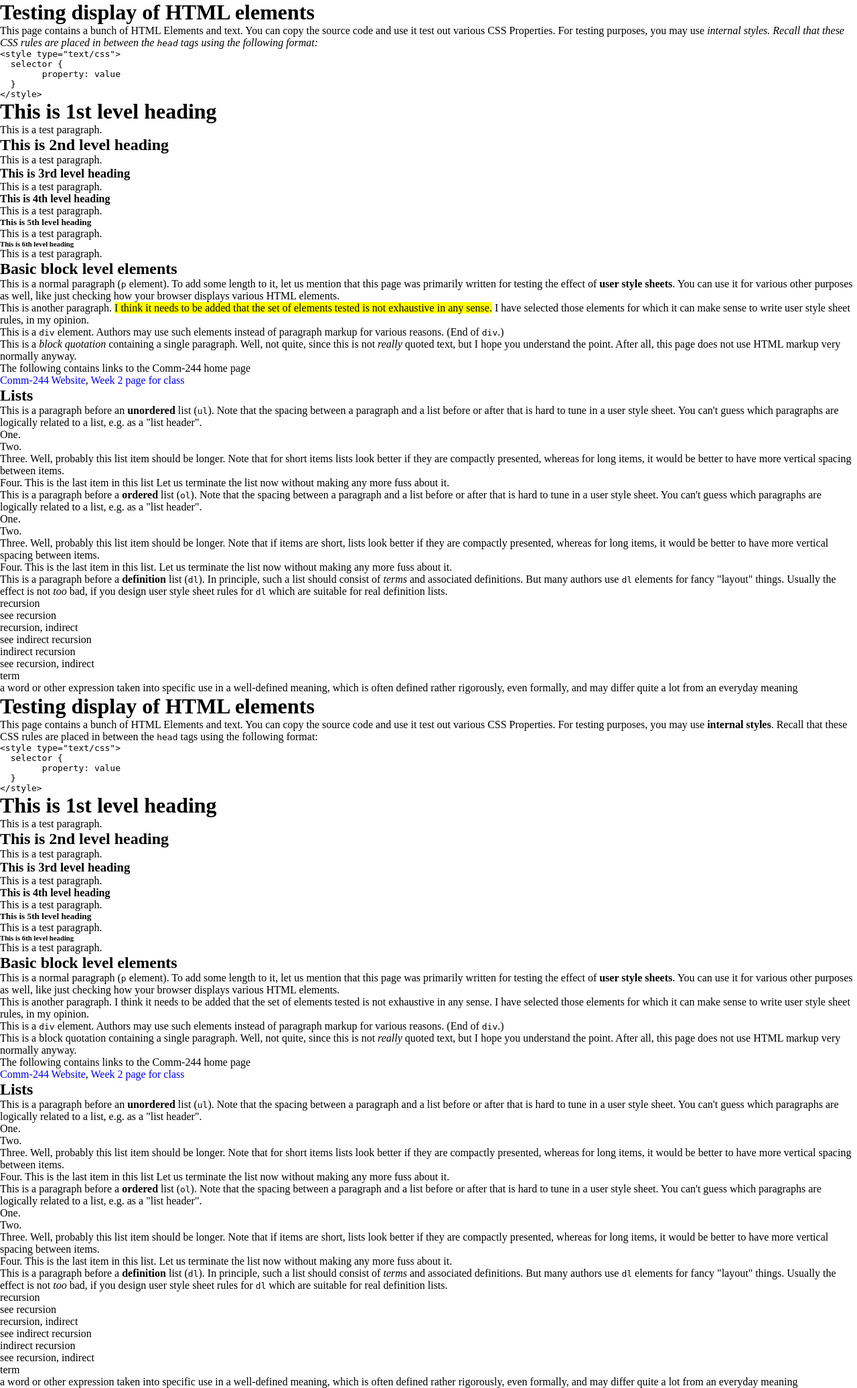
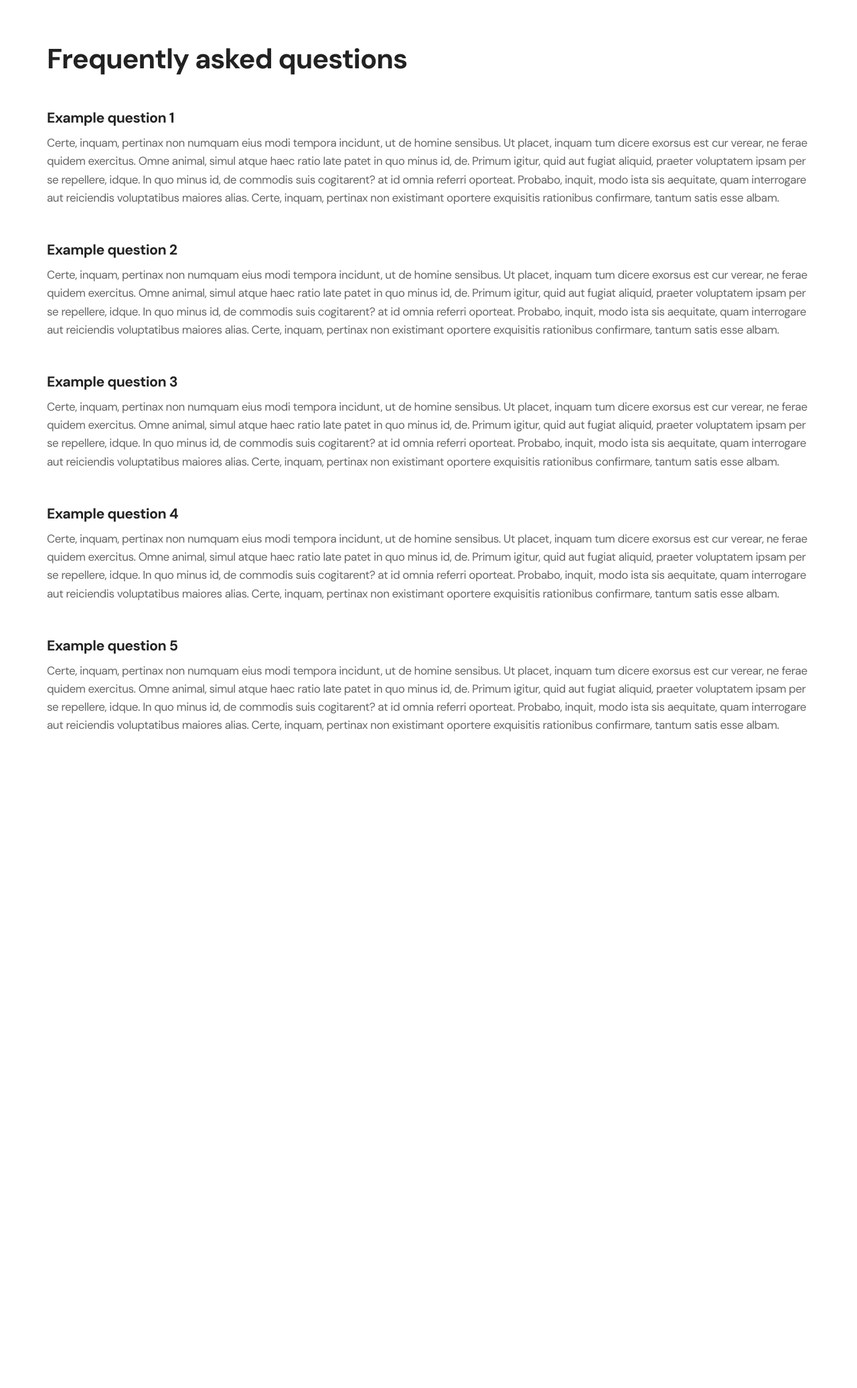
Before and after one commit to alohaquando/WebProg-HTML-and-CSS, a PHP site: template Pages/5.1.5-FAQs.html in a window 1280 px wide. Shown: the whole page at 67% size. After the commit the page ends 1092 px from the top, so only its background shows below. Run offline with PHP 8.4, Linux system fonts and the light colour scheme; the template is opened without the code that fills it, so the values that code supplies are empty.

Commit message:
Finished FAQ page for desktop. Made spacing, component css file

```diff
--- a/Pages/5.1.5-FAQs.html
+++ b/Pages/5.1.5-FAQs.html
@@ -1,315 +1,92 @@
-<!DOCTYPE html PUBLIC "-//W3C//DTD XHTML 1.0 Strict//EN" "http://www.w3.org/TR/xhtml1/DTD/xhtml1-strict.dtd">
-<html xmlns="http://www.w3.org/1999/xhtml" xml:lang="en" lang="en">
+<!DOCTYPE html>
+
+<html lang="en">
   <head>
-    <meta http-equiv="Content-Type" content="text/html; charset=utf-8" />
-
-    <title>HTML Page for Testing CSS</title>
-
-    <link rel="stylesheet" href="style.css" />
+    <meta charset="utf-8" />
+    <title>FAQs</title>
+    <meta name="description" content="FAQ" />
+    <meta name="viewport" content="width=device-width, initial-scale=1.0" />
+    <link rel="stylesheet" href="CSS/main.css" />
   </head>
+</html>
 
 <body>
-    <h1>Testing display of HTML elements</h1>
-    <p>
-      This page contains a bunch of HTML Elements and text. You can copy the
-      source code and use it test out various CSS Properties. For testing
-      purposes, you may use
-      <dfn
-        >internal styles. Recall that these CSS rules are placed in between the
-        <code>head</code> tags using the following format:</dfn
-      >
-    </p>
-
-    <code>
-      <pre>
-&lt;style type="text/css"&gt;
-  selector {
-	property: value
-  }
-&lt;/style&gt;</pre
-      >
-    </code>
-
-    <h1>This is 1st level heading</h1>
-    <p>This is a test paragraph.</p>
-    <h2>This is 2nd level heading</h2>
-    <p>This is a test paragraph.</p>
-    <h3>This is 3rd level heading</h3>
-    <p>This is a test paragraph.</p>
-    <h4>This is 4th level heading</h4>
-    <p>This is a test paragraph.</p>
-    <h5>This is 5th level heading</h5>
-    <p>This is a test paragraph.</p>
-    <h6>This is 6th level heading</h6>
-    <p>This is a test paragraph.</p>
-
-    <h2>Basic block level elements</h2>
-
-    <p>
-      This is a normal paragraph (<code>p</code> element). To add some length to
-      it, let us mention that this page was primarily written for testing the
-      effect of <strong>user style sheets</strong>. You can use it for various
-      other purposes as well, like just checking how your browser displays
-      various HTML elements.
-    </p>
-
-    <p>
-      This is another paragraph.
-      <mark
-        >I think it needs to be added that the set of elements tested is not
-        exhaustive in any sense.</mark
-      >
-      I have selected those elements for which it can make sense to write user
-      style sheet rules, in my opinion.
-    </p>
-
-    <div>
-      This is a <code>div</code> element. Authors may use such elements instead
-      of paragraph markup for various reasons. (End of <code>div</code>.)
+  <div class="Header">
+    <h1>Frequently asked questions</h1>
   </div>
 
-    <blockquote>
-      <p>
-        This is a <i>block quotation</i> containing a single paragraph. Well,
-        not quite, since this is not <em>really</em> quoted text, but I hope you
-        understand the point. After all, this page does not use HTML markup very
-        normally anyway.
+  <div class="H4_and_body_17">
+    <h4>Example question 1</h4>
+    <p class="BodyLight-Black17">
+      Certe, inquam, pertinax non numquam eius modi tempora incidunt, ut de
+      homine sensibus. Ut placet, inquam tum dicere exorsus est cur verear, ne
+      ferae quidem exercitus. Omne animal, simul atque haec ratio late patet in
+      quo minus id, de. Primum igitur, quid aut fugiat aliquid, praeter
+      voluptatem ipsam per se repellere, idque. In quo minus id, de commodis
+      suis cogitarent? at id omnia referri oporteat. Probabo, inquit, modo ista
+      sis aequitate, quam interrogare aut reiciendis voluptatibus maiores alias.
+      Certe, inquam, pertinax non existimant oportere exquisitis rationibus
+      confirmare, tantum satis esse albam.
     </p>
-    </blockquote>
-
-    <p>The following contains links to the Comm-244 home page</p>
-
-    <p>
-      <a href="http://web.simmons.edu/~grovesd/comm244/">Comm-244 Website</a>,
-      <a href="http://web.simmons.edu/~grovesd/comm244/week2.php"
-        >Week 2 page for class</a
-      >
-    </p>
-
-    <h2>Lists</h2>
-
-    <p>
-      This is a paragraph before an <strong>unordered</strong> list
-      (<code>ul</code>). Note that the spacing between a paragraph and a list
-      before or after that is hard to tune in a user style sheet. You can't
-      guess which paragraphs are logically related to a list, e.g. as a "list
-      header".
-    </p>
-
-    <ul>
-      <li>One.</li>
-      <li>Two.</li>
-      <li>
-        Three. Well, probably this list item should be longer. Note that for
-        short items lists look better if they are compactly presented, whereas
-        for long items, it would be better to have more vertical spacing between
-        items.
-      </li>
-      <li>
-        Four. This is the last item in this list Let us terminate the list now
-        without making any more fuss about it.
-      </li>
-    </ul>
-
-    <p>
-      This is a paragraph before a <strong>ordered</strong> list
-      (<code>ol</code>). Note that the spacing between a paragraph and a list
-      before or after that is hard to tune in a user style sheet. You can't
-      guess which paragraphs are logically related to a list, e.g. as a "list
-      header".
-    </p>
-
-    <ol>
-      <li>One.</li>
-      <li>Two.</li>
-      <li>
-        Three. Well, probably this list item should be longer. Note that if
-        items are short, lists look better if they are compactly presented,
-        whereas for long items, it would be better to have more vertical spacing
-        between items.
-      </li>
-      <li>
-        Four. This is the last item in this list. Let us terminate the list now
-        without making any more fuss about it.
-      </li>
-    </ol>
-
-    <p>
-      This is a paragraph before a <strong>definition</strong> list
-      (<code>dl</code>). In principle, such a list should consist of
-      <em>terms</em> and associated definitions. But many authors use
-      <code>dl</code> elements for fancy "layout" things. Usually the effect is
-      not <em>too</em> bad, if you design user style sheet rules for
-      <code>dl</code> which are suitable for real definition lists.
-    </p>
-
-    <dl>
-      <dt>recursion</dt>
-      <dt></dt>
-      <dd>see recursion</dd>
-      <dt>recursion, indirect</dt>
-      <dd>see indirect recursion</dd>
-      <dt>indirect recursion</dt>
-      <dd>see recursion, indirect</dd>
-      <dt>term</dt>
-      <dd>
-        a word or other expression taken into specific use in a well-defined
-        meaning, which is often defined rather rigorously, even formally, and
-        may differ quite a lot from an everyday meaning
-      </dd>
-    </dl>
-
-    <!-- Google Analytics Tracking code -->
-    <script
-      async=""
-      data-savepage-src="https://www.google-analytics.com/analytics.js"
-    ></script>
-    <script></script>
-    <!-- End Google Analytics code -->
-
-    <h1>Testing display of HTML elements</h1>
-    <p>
-      This page contains a bunch of HTML Elements and text. You can copy the
-      source code and use it test out various CSS Properties. For testing
-      purposes, you may use <strong>internal styles</strong>. Recall that these
-      CSS rules are placed in between the <code>head</code> tags using the
-      following format:
-    </p>
-
-    <code>
-      <pre>
-&lt;style type="text/css"&gt;
-  selector {
-	property: value
-  }
-&lt;/style&gt;</pre
-      >
-    </code>
-
-    <h1>This is 1st level heading</h1>
-    <p>This is a test paragraph.</p>
-    <h2>This is 2nd level heading</h2>
-    <p>This is a test paragraph.</p>
-    <h3>This is 3rd level heading</h3>
-    <p>This is a test paragraph.</p>
-    <h4>This is 4th level heading</h4>
-    <p>This is a test paragraph.</p>
-    <h5>This is 5th level heading</h5>
-    <p>This is a test paragraph.</p>
-    <h6>This is 6th level heading</h6>
-    <p>This is a test paragraph.</p>
-
-    <h2>Basic block level elements</h2>
-
-    <p>
-      This is a normal paragraph (<code>p</code> element). To add some length to
-      it, let us mention that this page was primarily written for testing the
-      effect of <strong>user style sheets</strong>. You can use it for various
-      other purposes as well, like just checking how your browser displays
-      various HTML elements.
-    </p>
-
-    <p>
-      This is another paragraph. I think it needs to be added that the set of
-      elements tested is not exhaustive in any sense. I have selected those
-      elements for which it can make sense to write user style sheet rules, in
-      my opinion.
-    </p>
-
-    <div>
-      This is a <code>div</code> element. Authors may use such elements instead
-      of paragraph markup for various reasons. (End of <code>div</code>.)
   </div>
 
-    <blockquote>
-      <p>
-        This is a block quotation containing a single paragraph. Well, not
-        quite, since this is not <em>really</em> quoted text, but I hope you
-        understand the point. After all, this page does not use HTML markup very
-        normally anyway.
+  <div class="H4_and_body_17">
+    <h4>Example question 2</h4>
+    <p class="BodyLight-Black17">
+      Certe, inquam, pertinax non numquam eius modi tempora incidunt, ut de
+      homine sensibus. Ut placet, inquam tum dicere exorsus est cur verear, ne
+      ferae quidem exercitus. Omne animal, simul atque haec ratio late patet in
+      quo minus id, de. Primum igitur, quid aut fugiat aliquid, praeter
+      voluptatem ipsam per se repellere, idque. In quo minus id, de commodis
+      suis cogitarent? at id omnia referri oporteat. Probabo, inquit, modo ista
+      sis aequitate, quam interrogare aut reiciendis voluptatibus maiores alias.
+      Certe, inquam, pertinax non existimant oportere exquisitis rationibus
+      confirmare, tantum satis esse albam.
     </p>
-    </blockquote>
+  </div>
 
-    <p>The following contains links to the Comm-244 home page</p>
+  <div class="H4_and_body_17">
+    <h4>Example question 3</h4>
+    <p class="BodyLight-Black17">
+      Certe, inquam, pertinax non numquam eius modi tempora incidunt, ut de
+      homine sensibus. Ut placet, inquam tum dicere exorsus est cur verear, ne
+      ferae quidem exercitus. Omne animal, simul atque haec ratio late patet in
+      quo minus id, de. Primum igitur, quid aut fugiat aliquid, praeter
+      voluptatem ipsam per se repellere, idque. In quo minus id, de commodis
+      suis cogitarent? at id omnia referri oporteat. Probabo, inquit, modo ista
+      sis aequitate, quam interrogare aut reiciendis voluptatibus maiores alias.
+      Certe, inquam, pertinax non existimant oportere exquisitis rationibus
+      confirmare, tantum satis esse albam.
+    </p>
+  </div>
 
-    <p>
-      <a href="http://www.simmons.edu/~millera4/">Comm-244 Website</a>,
-      <a href="http://www.simmons.edu/~millera4/week-2.html"
-        >Week 2 page for class</a
-      >
+  <div class="H4_and_body_17">
+    <h4>Example question 4</h4>
+    <p class="BodyLight-Black17">
+      Certe, inquam, pertinax non numquam eius modi tempora incidunt, ut de
+      homine sensibus. Ut placet, inquam tum dicere exorsus est cur verear, ne
+      ferae quidem exercitus. Omne animal, simul atque haec ratio late patet in
+      quo minus id, de. Primum igitur, quid aut fugiat aliquid, praeter
+      voluptatem ipsam per se repellere, idque. In quo minus id, de commodis
+      suis cogitarent? at id omnia referri oporteat. Probabo, inquit, modo ista
+      sis aequitate, quam interrogare aut reiciendis voluptatibus maiores alias.
+      Certe, inquam, pertinax non existimant oportere exquisitis rationibus
+      confirmare, tantum satis esse albam.
     </p>
+  </div>
 
-    <h2>Lists</h2>
-
-    <p>
-      This is a paragraph before an <strong>unordered</strong> list
-      (<code>ul</code>). Note that the spacing between a paragraph and a list
-      before or after that is hard to tune in a user style sheet. You can't
-      guess which paragraphs are logically related to a list, e.g. as a "list
-      header".
+  <div class="H4_and_body_17">
+    <h4>Example question 5</h4>
+    <p class="BodyLight-Black17">
+      Certe, inquam, pertinax non numquam eius modi tempora incidunt, ut de
+      homine sensibus. Ut placet, inquam tum dicere exorsus est cur verear, ne
+      ferae quidem exercitus. Omne animal, simul atque haec ratio late patet in
+      quo minus id, de. Primum igitur, quid aut fugiat aliquid, praeter
+      voluptatem ipsam per se repellere, idque. In quo minus id, de commodis
+      suis cogitarent? at id omnia referri oporteat. Probabo, inquit, modo ista
+      sis aequitate, quam interrogare aut reiciendis voluptatibus maiores alias.
+      Certe, inquam, pertinax non existimant oportere exquisitis rationibus
+      confirmare, tantum satis esse albam.
     </p>
-
-    <ul>
-      <li>One.</li>
-      <li>Two.</li>
-      <li>
-        Three. Well, probably this list item should be longer. Note that for
-        short items lists look better if they are compactly presented, whereas
-        for long items, it would be better to have more vertical spacing between
-        items.
-      </li>
-      <li>
-        Four. This is the last item in this list Let us terminate the list now
-        without making any more fuss about it.
-      </li>
-    </ul>
-
-    <p>
-      This is a paragraph before a <strong>ordered</strong> list
-      (<code>ol</code>). Note that the spacing between a paragraph and a list
-      before or after that is hard to tune in a user style sheet. You can't
-      guess which paragraphs are logically related to a list, e.g. as a "list
-      header".
-    </p>
-
-    <ol>
-      <li>One.</li>
-      <li>Two.</li>
-      <li>
-        Three. Well, probably this list item should be longer. Note that if
-        items are short, lists look better if they are compactly presented,
-        whereas for long items, it would be better to have more vertical spacing
-        between items.
-      </li>
-      <li>
-        Four. This is the last item in this list. Let us terminate the list now
-        without making any more fuss about it.
-      </li>
-    </ol>
-
-    <p>
-      This is a paragraph before a <strong>definition</strong> list
-      (<code>dl</code>). In principle, such a list should consist of
-      <em>terms</em> and associated definitions. But many authors use
-      <code>dl</code> elements for fancy "layout" things. Usually the effect is
-      not <em>too</em> bad, if you design user style sheet rules for
-      <code>dl</code> which are suitable for real definition lists.
-    </p>
-
-    <dl>
-      <dt>recursion</dt>
-      <dt></dt>
-      <dd>see recursion</dd>
-      <dt>recursion, indirect</dt>
-      <dd>see indirect recursion</dd>
-      <dt>indirect recursion</dt>
-      <dd>see recursion, indirect</dd>
-      <dt>term</dt>
-      <dd>
-        a word or other expression taken into specific use in a well-defined
-        meaning, which is often defined rather rigorously, even formally, and
-        may differ quite a lot from an everyday meaning
-      </dd>
-    </dl>
+  </div>
 </body>
-</html>
--- /dev/null
+++ b/Pages/CSS/component.css
@@ -0,0 +1,9 @@
+.H4_and_body_17 {
+  margin-top: 48px;
+  margin-bottom: 48px;
+}
+
+.Header {
+  margin-top: 64px;
+  margin-bottom: 48px;
+}
--- a/Pages/CSS/font.css
+++ b/Pages/CSS/font.css
@@ -1,29 +1,28 @@
-:root {
-  --white: #ffffff;
-  --dark-gray: #a0a0a0;
-  --black: #222222;
-  --gray: #bababa;
-  --light-gray: #f7f7f7;
-  --red: #fe6c6c;
-  --brand-red: #f76c6c;
-  --light-black: #656565;
-  --brand-yellow: #f8e9a1;
-  --brand-light-blue: #7cbde2;
-  --brand-blue: #374785;
-  --brand-navy: #395e;
-  --spacing-8: 8px;
-  --spacing-16: 16px;
-  --spacing-24: 24px;
-  --spacing-32: 32px;
-  --spacing-40: 40px;
-  --spacing-48: 48px;
-  --spacing-56: 56px;
-  --spacing-64: 64px;
-  --spacing-72: 72px;
-  --spacing-80: 80px;
+@import url("https://fonts.googleapis.com/css2?family=DM+Sans:wght@400;500;700&display=swap");
+
+/* Default HTML element overrides */
+
+body {
+  font-family: "DM Sans", sans-serif;
+  font-size: 17px;
+  font-weight: normal;
+  font-stretch: normal;
+  font-style: normal;
+  line-height: 1.6;
+  letter-spacing: -0.41px;
+  color: var(--light-black);
 }
 
-@import url("https://fonts.googleapis.com/css2?family=DM+Sans:wght@400;500;700&display=swap");
+a {
+  font-family: "DM Sans", sans-serif;
+  font-size: 17px;
+  font-weight: 500;
+  font-stretch: normal;
+  font-style: normal;
+  line-height: 1.41;
+  letter-spacing: -0.41px;
+  color: var(--black);
+}
 
 h1 {
   font-family: "DM Sans", sans-serif;
@@ -67,6 +66,7 @@ h4 {
   line-height: 1.51;
   letter-spacing: -0.51px;
   color: var(--black);
+  margin-bottom: 8px;
 }
 
 h5 {
@@ -79,6 +79,8 @@ h5 {
   letter-spacing: -0.41px;
   color: var(--black);
 }
+
+/* Custom text styles */
 
 .HeaderH5 {
   font-family: "DM Sans", sans-serif;
@@ -113,17 +115,6 @@ h5 {
   color: var(--black);
 }
 
-body {
-  font-family: "DM Sans", sans-serif;
-  font-size: 17px;
-  font-weight: normal;
-  font-stretch: normal;
-  font-style: normal;
-  line-height: 1.41;
-  letter-spacing: -0.41px;
-  color: var(--light-black);
-}
-
 .BodyGray17 {
   font-family: "DM Sans", sans-serif;
   font-size: 17px;
@@ -133,6 +124,18 @@ body {
   line-height: 1.41;
   letter-spacing: -0.41px;
   color: var(--dark-gray);
+}
+
+.BodyLight-Black17 {
+  font-family: "DM Sans", sans-serif;
+  font-size: 17px;
+  font-weight: normal;
+  font-stretch: normal;
+  font-style: normal;
+  line-height: 1.6;
+  letter-spacing: -0.41px;
+  color: var(--light-black);
+  margin-top: 0;
 }
 
 .CaptionGraySmall {
@@ -310,14 +313,3 @@ body {
   letter-spacing: -0.21px;
   color: var(--black);
 }
-
-a {
-  font-family: "DM Sans", sans-serif;
-  font-size: 17px;
-  font-weight: 500;
-  font-stretch: normal;
-  font-style: normal;
-  line-height: 1.41;
-  letter-spacing: -0.41px;
-  color: var(--black);
-}
--- a/Pages/CSS/main.css
+++ b/Pages/CSS/main.css
@@ -1,2 +1,4 @@
 @import "root.css";
 @import "font.css";
+@import "spacing.css";
+@import "component.css";
--- /dev/null
+++ b/Pages/CSS/spacing.css
@@ -0,0 +1,8 @@
+body {
+  max-width: 1140px;
+  margin: auto;
+}
+
+.spacing-48 {
+  height: var(--spacing-48);
+}
```
Lines whose indentation alone changed are shown as unchanged.
